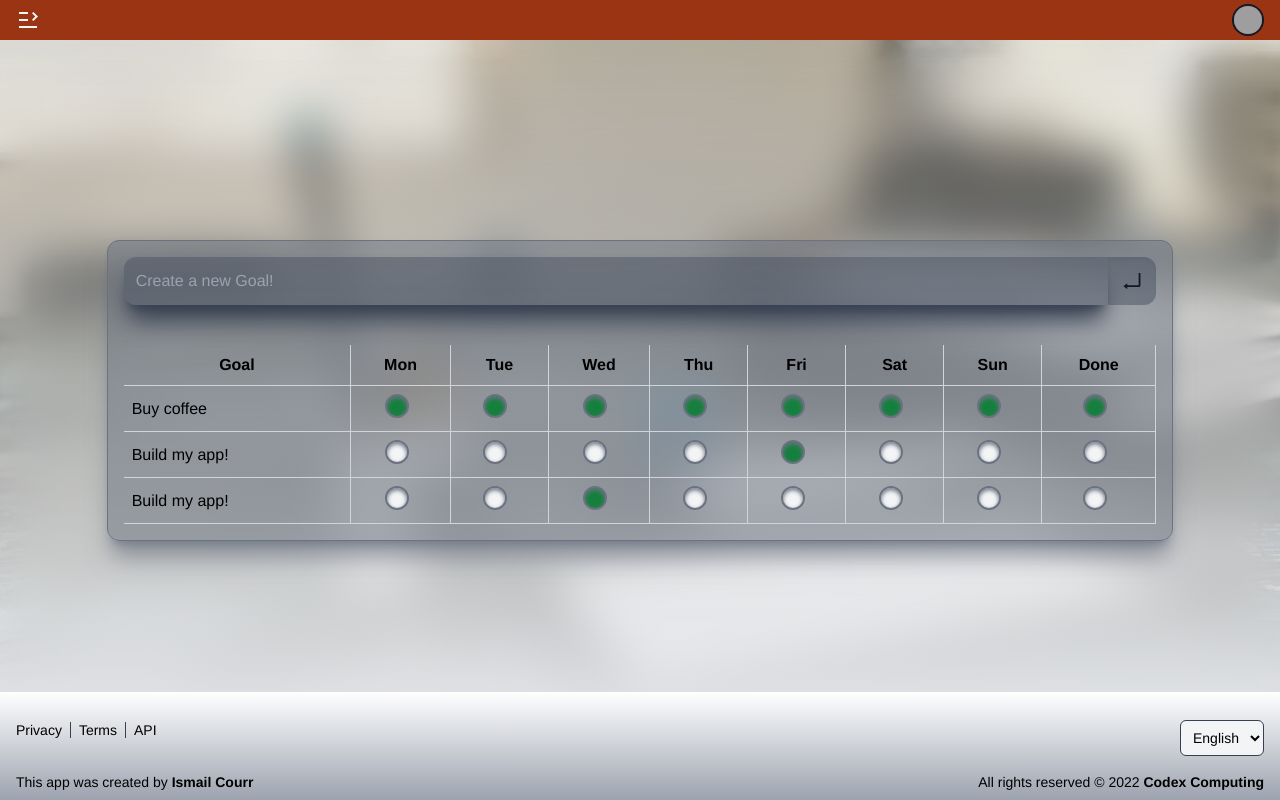
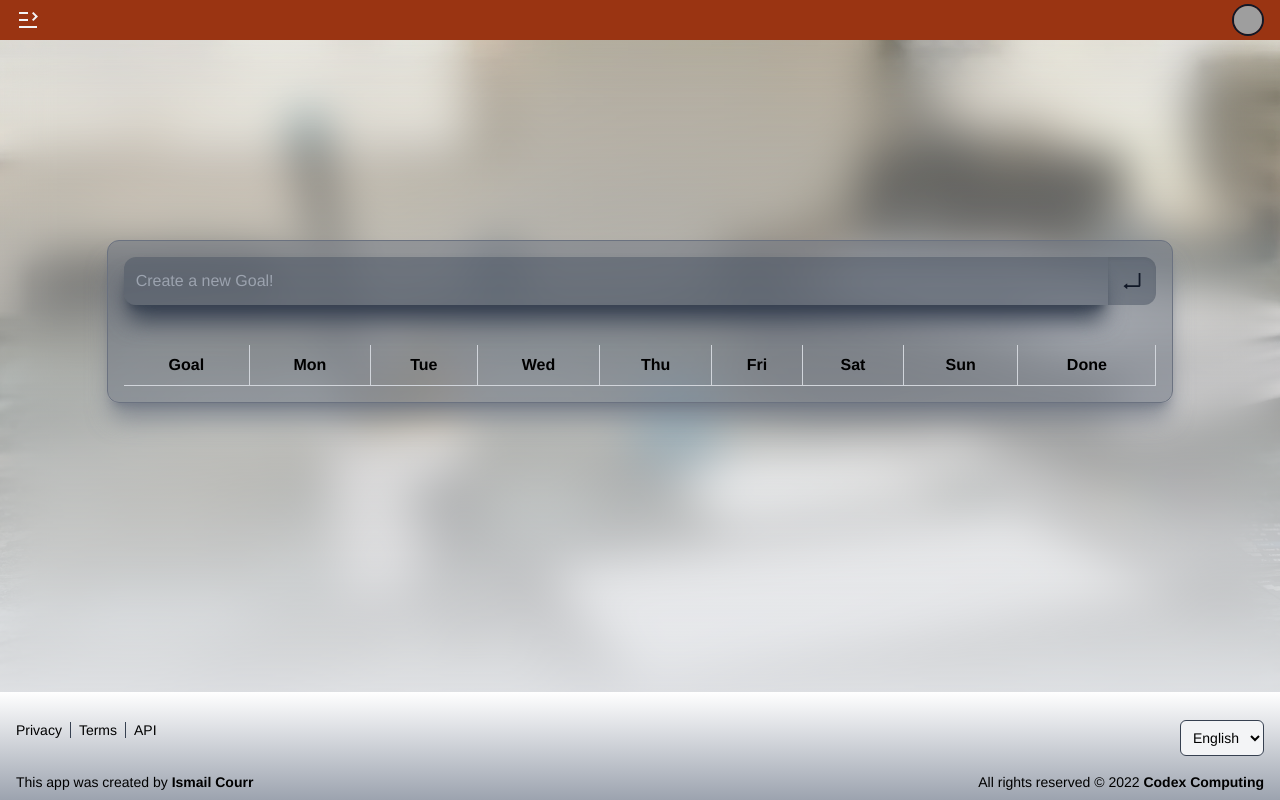
Before and after one commit to CodeX-computing/ajenda, a React (Create React App) app in the folder client/: page /app/goals in a window 1280 px wide. Built offline with nearby package versions, Linux system fonts and the light colour scheme; grey boxes are pictures that could not be loaded.

Commit message:
Add logic to store data in the local storage

```diff
--- a/client/src/components/app/Goals.jsx
+++ b/client/src/components/app/Goals.jsx
@@ -1,104 +1,62 @@
-import React from 'react';
+import React, { useEffect, useState } from 'react';
 import { AiOutlineEnter } from 'react-icons/ai';
+import { getLocalStorage, setLocalStorage } from './localStorage';
 
 function Goals() {
-  const goals = [
-    {
-      id: 1,
-      title: 'Buy coffee',
-      mon: true,
-      tue: true,
-      wed: true,
-      thu: true,
-      fri: true,
-      sat: true,
-      sun: true,
-      done: true,
-    },
-    {
-      id: 2,
-      title: 'Build my app!',
+  const [goals, setGoals] = useState([]);
+
+  const addGoal = (e, goals) => {
+    if (e.key === 'Enter') {
+      const goal = {
+        id: goals ? goals.length + 1 : 1,
+        title: e.target.value.trim(),
         mon: false,
         tue: false,
         wed: false,
-      thu: false,
-      fri: true,
-      sat: false,
-      sun: false,
-      done: false,
-    },
-    {
-      id: 3,
-      title: 'Build my app!',
-      mon: false,
-      tue: false,
-      wed: true,
         thu: false,
         fri: false,
         sat: false,
         sun: false,
         done: false,
-    },
-  ];
-
-  const handleComplete = (e) => {
-    const index = e.target.id - 1;
-    if (goals[index].completed === false) {
-      goals[index].completed = true;
-      e.target.style.backgroundColor = 'green';
-      // e.target.nextSibling.style.textDecoration = 'line-through';
-    } else {
-      goals[index].completed = false;
-      e.target.style.backgroundColor = 'white';
-      // e.target.nextSibling.style.textDecoration = 'none';
+      };
+      setGoals([...goals, goal]);
+      setLocalStorage('goals', [...goals, goal]);
+      e.target.value = '';
     }
   };
 
-  const GoalsList = goals.map((goal) => (
-    <tr key={goal.id}>
-      <td className="border-b border-r border-gray-300 p-2">{goal.title}</td>
-      <td className="border-b border-r border-gray-300 p-2 text-center">
-        <button id={goal.id} type="button" className={`${goal.mon ? 'bg-green-700' : 'bg-gray-100'} w-6 h-6 rounded-full border-2 border-gray-500 mr-2 shadow-gray-500 shadow-inner`} onClick={(e) => handleComplete(e)}>
-          <p className="text-2xl text-gray-500 hidden">✓</p>
-        </button>
-      </td>
-      <td className="border-b border-r border-gray-300 p-2 text-center">
-        <button id={goal.id} type="button" className={`${goal.tue ? 'bg-green-700' : 'bg-gray-100'} w-6 h-6 rounded-full border-2 border-gray-500 mr-2 shadow-gray-500 shadow-inner`} onClick={(e) => handleComplete(e)}>
-          <p className="text-2xl text-gray-500 hidden">✓</p>
-        </button>
-      </td>
-      <td className="border-b border-r border-gray-300 p-2 text-center">
-        <button id={goal.id} type="button" className={`${goal.wed ? 'bg-green-700' : 'bg-gray-100'} w-6 h-6 rounded-full border-2 border-gray-500 mr-2 shadow-gray-500 shadow-inner`} onClick={(e) => handleComplete(e)}>
-          <p className="text-2xl text-gray-500 hidden">✓</p>
-        </button>
-      </td>
-      <td className="border-b border-r border-gray-300 p-2 text-center">
-        <button id={goal.id} type="button" className={`${goal.thu ? 'bg-green-700' : 'bg-gray-100'} w-6 h-6 rounded-full border-2 border-gray-500 mr-2 shadow-gray-500 shadow-inner`} onClick={(e) => handleComplete(e)}>
-          <p className="text-2xl text-gray-500 hidden">✓</p>
-        </button>
-      </td>
-      <td className="border-b border-r border-gray-300 p-2 text-center">
-        <button id={goal.id} type="button" className={`${goal.fri ? 'bg-green-700' : 'bg-gray-100'} w-6 h-6 rounded-full border-2 border-gray-500 mr-2 shadow-gray-500 shadow-inner`} onClick={(e) => handleComplete(e)}>
-          <p className="text-2xl text-gray-500 hidden">✓</p>
-        </button>
-      </td>
-      <td className="border-b border-r border-gray-300 p-2 text-center">
-        <button id={goal.id} type="button" className={`${goal.sat ? 'bg-green-700' : 'bg-gray-100'} w-6 h-6 rounded-full border-2 border-gray-500 mr-2 shadow-gray-500 shadow-inner`} onClick={(e) => handleComplete(e)}>
-          <p className="text-2xl text-gray-500 hidden">✓</p>
-        </button>
-      </td>
-      <td className="border-b border-r border-gray-300 p-2 text-center">
-        <button id={goal.id} type="button" className={`${goal.sun ? 'bg-green-700' : 'bg-gray-100'} w-6 h-6 rounded-full border-2 border-gray-500 mr-2 shadow-gray-500 shadow-inner`} onClick={(e) => handleComplete(e)}>
-          <p className="text-2xl text-gray-500 hidden">✓</p>
-        </button>
-      </td>
-      <td className="border-b border-r border-gray-300 text-center">
-        <button id={goal.id} type="button" className={`${goal.done ? 'bg-green-700' : 'bg-gray-100'} w-6 h-6 rounded-full border-2 border-gray-500 mr-2 shadow-gray-500 shadow-inner`} onClick={(e) => handleComplete(e)}>
-          <p className="text-2xl text-gray-500 hidden">✓</p>
-        </button>
-      </td>
-    </tr>
-  ));
+  useEffect(() => {
+    if (getLocalStorage('goals')) {
+      setGoals(getLocalStorage('goals'));
+    }
+  }, []);
+
+  const handleComplete = (e, day) => {
+    // For now I am using this approch to complete the goals
+    // but I will change it later if I found a better way
+    const index = e.target.id - 1;
+    if (goals[index][day] === false) {
+      goals[index][day] = true;
+      setLocalStorage('goals', goals);
+      e.target.style.backgroundColor = 'green';
+    } else {
+      goals[index][day] = false;
+      setLocalStorage('goals', goals);
+      e.target.style.backgroundColor = 'white';
+    }
+    if (goals[index].mon && goals[index].tue
+      && goals[index].wed && goals[index].thu
+      && goals[index].fri && goals[index].sat
+      && goals[index].sun) {
+      goals[index].done = true;
+      e.target.parentNode.parentNode.parentNode.firstChild.style.textDecoration = 'line-through';
+      setLocalStorage('goals', goals);
+    } else {
+      goals[index].done = false;
+      e.target.parentNode.parentNode.parentNode.firstChild.style.textDecoration = 'none';
+      setLocalStorage('goals', goals);
+    }
+  };
 
   return (
     <div className="w-screen md:mb-16">
@@ -106,7 +64,7 @@ function Goals() {
         <div className="w-5/6 bg-gray-500/50 p-4 rounded-xl shadow-xl shadow-gray-500/70 border border-gray-500">
           <h1 className="text-4xl font-bold m-4 hidden">Todo</h1>
           <div className="flex justify-between items-center">
-            <input className="w-full p-3 shadow-xl shadow-gray-700 outline-0 shadow-inner rounded-tl-xl rounded-bl-xl text-gray-900 hover:bg-gray-300 focus:bg-gray-300 bg-gray-600/50" placeholder="Create a new Goal!" />
+            <input className="w-full p-3 shadow-xl shadow-gray-700 outline-0 shadow-inner rounded-tl-xl rounded-bl-xl text-gray-900 hover:bg-gray-300 focus:bg-gray-300 bg-gray-600/50" placeholder="Create a new Goal!" onKeyUp={(e) => addGoal(e, goals)} />
             <button type="button" className="p-3 rounded-tr-xl rounded-br-xl bg-gray-600/50 outline-0 shadow-inner text-gray-900">
               <AiOutlineEnter className="text-2xl text-" />
             </button>
@@ -126,7 +84,53 @@ function Goals() {
                   <th className="border-b border-r border-gray-300 p-2">Done</th>
                 </tr>
               </thead>
-              <tbody>{GoalsList}</tbody>
+              <tbody>
+                {goals.map((goal) => (
+                  <tr key={goal.id}>
+                    <td className="border-b border-r border-gray-300 p-2">{goal.title}</td>
+                    <td className="border-b border-r border-gray-300 p-2 text-center">
+                      <button id={goal.id} type="button" className={`${goal.mon ? 'bg-green-700' : 'bg-gray-100'} w-6 h-6 rounded-full border-2 border-gray-500 mr-2 shadow-gray-500 shadow-inner`} onClick={(e) => handleComplete(e, 'mon')}>
+                        <p className="text-2xl text-gray-500 hidden">✓</p>
+                      </button>
+                    </td>
+                    <td className="border-b border-r border-gray-300 p-2 text-center">
+                      <button id={goal.id} type="button" className={`${goal.tue ? 'bg-green-700' : 'bg-gray-100'} w-6 h-6 rounded-full border-2 border-gray-500 mr-2 shadow-gray-500 shadow-inner`} onClick={(e) => handleComplete(e, 'tue')}>
+                        <p className="text-2xl text-gray-500 hidden">✓</p>
+                      </button>
+                    </td>
+                    <td className="border-b border-r border-gray-300 p-2 text-center">
+                      <button id={goal.id} type="button" className={`${goal.wed ? 'bg-green-700' : 'bg-gray-100'} w-6 h-6 rounded-full border-2 border-gray-500 mr-2 shadow-gray-500 shadow-inner`} onClick={(e) => handleComplete(e, 'wed')}>
+                        <p className="text-2xl text-gray-500 hidden">✓</p>
+                      </button>
+                    </td>
+                    <td className="border-b border-r border-gray-300 p-2 text-center">
+                      <button id={goal.id} type="button" className={`${goal.thu ? 'bg-green-700' : 'bg-gray-100'} w-6 h-6 rounded-full border-2 border-gray-500 mr-2 shadow-gray-500 shadow-inner`} onClick={(e) => handleComplete(e, 'thu')}>
+                        <p className="text-2xl text-gray-500 hidden">✓</p>
+                      </button>
+                    </td>
+                    <td className="border-b border-r border-gray-300 p-2 text-center">
+                      <button id={goal.id} type="button" className={`${goal.fri ? 'bg-green-700' : 'bg-gray-100'} w-6 h-6 rounded-full border-2 border-gray-500 mr-2 shadow-gray-500 shadow-inner`} onClick={(e) => handleComplete(e, 'fri')}>
+                        <p className="text-2xl text-gray-500 hidden">✓</p>
+                      </button>
+                    </td>
+                    <td className="border-b border-r border-gray-300 p-2 text-center">
+                      <button id={goal.id} type="button" className={`${goal.sat ? 'bg-green-700' : 'bg-gray-100'} w-6 h-6 rounded-full border-2 border-gray-500 mr-2 shadow-gray-500 shadow-inner`} onClick={(e) => handleComplete(e, 'sat')}>
+                        <p className="text-2xl text-gray-500 hidden">✓</p>
+                      </button>
+                    </td>
+                    <td className="border-b border-r border-gray-300 p-2 text-center">
+                      <button id={goal.id} type="button" className={`${goal.sun ? 'bg-green-700' : 'bg-gray-100'} w-6 h-6 rounded-full border-2 border-gray-500 mr-2 shadow-gray-500 shadow-inner`} onClick={(e) => handleComplete(e, 'sun')}>
+                        <p className="text-2xl text-gray-500 hidden">✓</p>
+                      </button>
+                    </td>
+                    <td className="border-b border-r border-gray-300 text-center">
+                      <button id={goal.id} type="button" className={`${goal.done ? 'bg-green-700' : 'bg-gray-100'} w-6 h-6 rounded-full border-2 border-gray-500 mr-2 shadow-gray-500 shadow-inner`} onClick={(e) => handleComplete(e, 'done')}>
+                        <p className="text-2xl text-gray-500 hidden">✓</p>
+                      </button>
+                    </td>
+                  </tr>
+                ))}
+              </tbody>
             </table>
           </div>
         </div>
```
Lines whose indentation alone changed are shown as unchanged.
